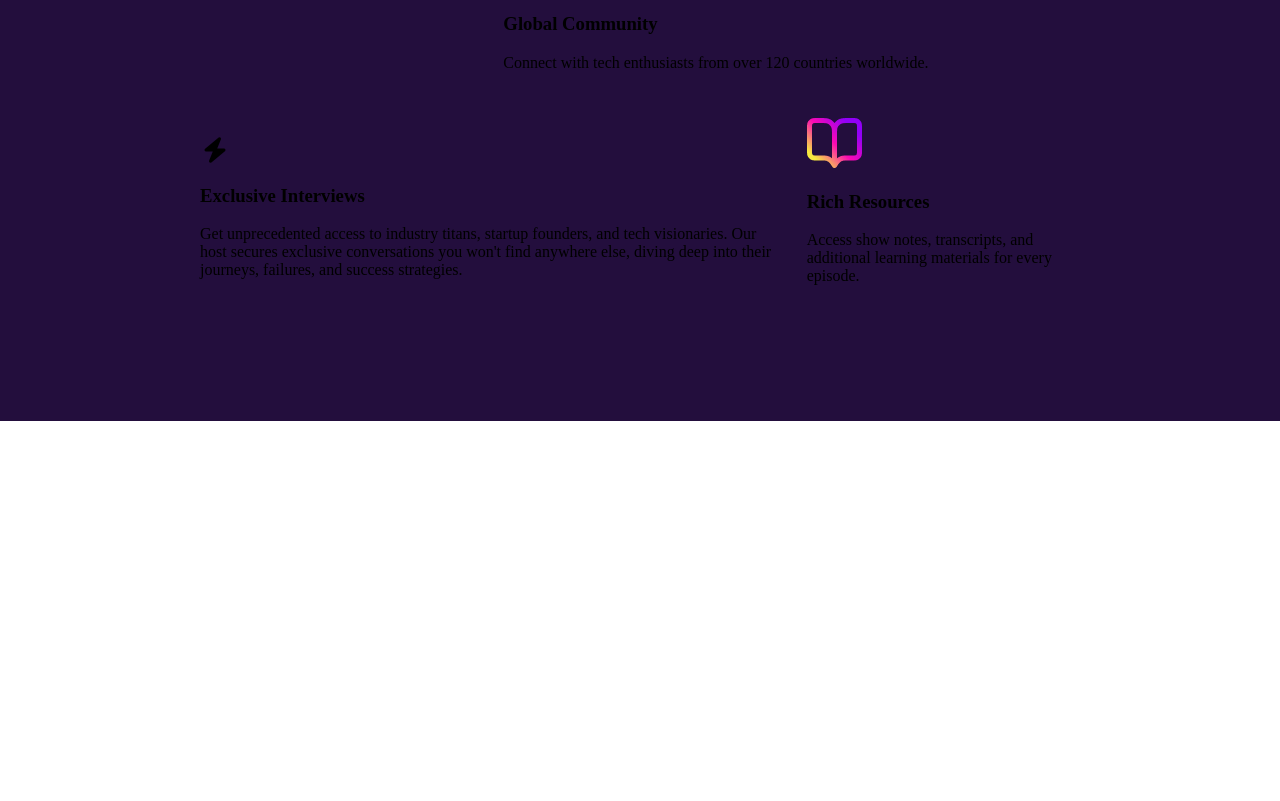
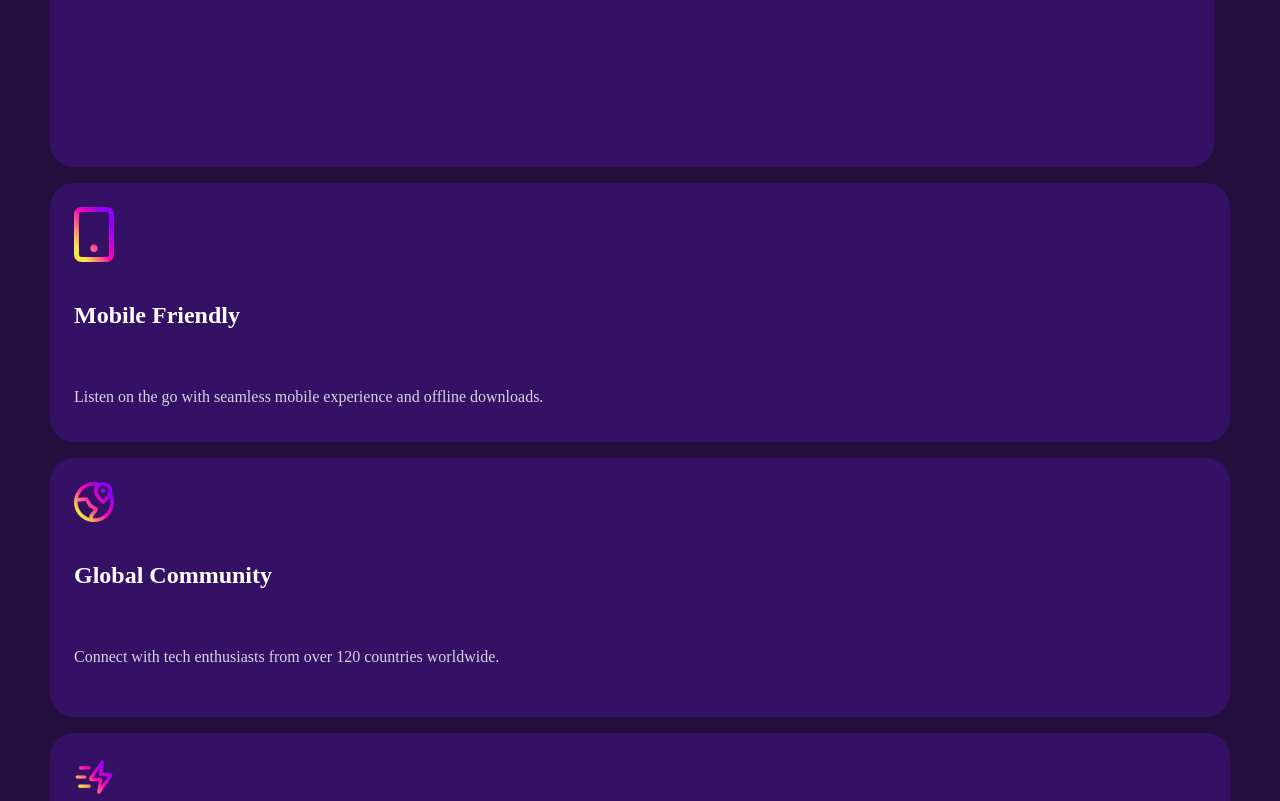
Before and after one commit to sumyeaa/ASSIGNMENT-2-FINAL-, a plain HTML site: page index.html in a window 1280 px wide. Shown: the part 2080-2881 px from the top of the page. Before the commit the page ends 2501 px from the top, so only its background shows below. Drawn offline with Linux system fonts and the light colour scheme.

Commit message:
choose part completed

```diff
--- a/Styles/Styles.css
+++ b/Styles/Styles.css
@@ -194,11 +194,36 @@ nav .btnbar{
 .ch-card{
     display: grid;
     grid-template-columns: repeat(3,1fr);
+    grid-template-rows: 225px 225px 273px;
     gap: 30px;
+}
+.ch-card .card{
+    padding: 40px 40px 0 40px;
+    display: flex;
+    flex-direction: column;
+    background-color: #351165;
+    border-radius: 24px;
+}
+.ch-card .card img{
+    max-width: 40px;
+}
+.ch-card .card h3{
+    color: #ffffff;
+    font-weight: 700px;
+    font-size: 24px;
+    white-space: nowrap;
+}
+.ch-card .card p{
+    color: #ffffffce;
+    font-size: 16px;
+    line-height: 24px;
+    margin-bottom: 40px;
 }
 .ch-card :nth-child(1){
     grid-row: span 2;
+    grid-column: span 1;
 }
 .ch-card :nth-child(2) , .ch-card :nth-child(3) , .ch-card :nth-child(4){
     grid-column: span 2;
+    grid-row: span 1;
 }
--- a/Styles/responsive.css
+++ b/Styles/responsive.css
@@ -16,13 +16,35 @@
     }
     .about > p{
     padding: 0 30px;
-}
+    }
 
     .a-card{
         display: grid;
         grid-template-columns: repeat(2,1fr);
         gap: 40px;
     }
+    .choose{
+        padding: 0 20px;
+        align-items: center;
+    }
+    .ch-card{
+    display: grid;
+    grid-template-columns: repeat(1,400px);
+    grid-template-rows: repeat(7,1fr);
+    gap: 16px;
+    }
+    .ch-card :nth-child(1) , .ch-card :nth-child(4) {
+        grid-row: span 2;
+    }
+    .ch-card .card{
+        padding: 24px;
+        width: 400px;
+        gap: 16px;
+    }
+    .ch-card .card p{
+        margin-bottom: 0;
+    }
+
 }
 @media screen and (min-width: 577px) and (max-width: 1500px)
 {
@@ -39,4 +61,21 @@
         grid-template-columns: repeat(2,1fr);
         gap: 70px;
     }
+    .choose{
+        padding: 0 50px;
+        align-items: center;
+    }
+    .ch-card{
+    display: grid;
+    grid-template-columns: repeat(1,1fr);
+    grid-template-rows: repeat(5,1fr);
+    gap: 16px;
+    }
+    .ch-card .card{
+        padding: 24px;
+        gap: 16px;
+    }
+    .ch-card .card p{
+        margin-bottom: 0;
+    }
 }
--- a/index.html
+++ b/index.html
@@ -87,7 +87,7 @@
                     <p>Connect with tech enthusiasts from over 120 countries worldwide.</p>
                 </div>
                 <div class="card">
-                    <h1><i class="fa-solid fa-bolt"></i></h1>
+                    <img src="./assets/zap-fast.png" alt="">
                     <h3>Exclusive Interviews</h3>
                     <p>Get unprecedented access to industry titans, startup founders, and tech visionaries. Our host secures exclusive conversations you won't find anywhere else, diving deep into their journeys, failures, and success strategies.</p>
                 </div>
```
Also changed, not shown: assets/zap-fast.png (added).
